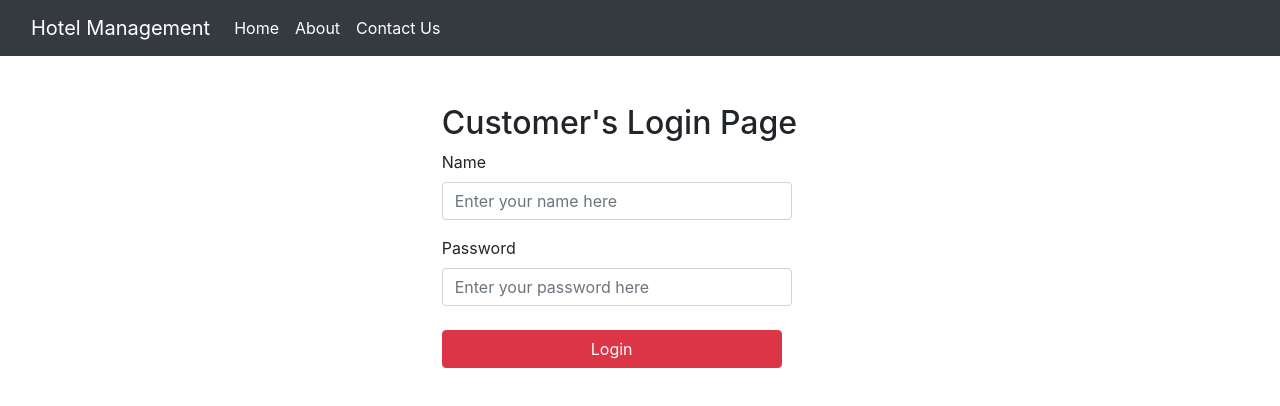
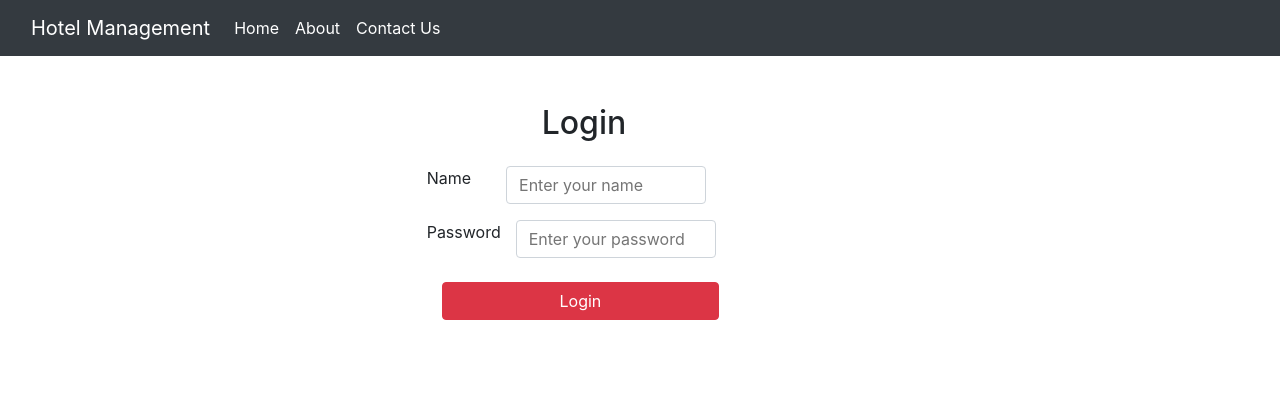
Before and after one commit to Nitin1604/HotelManagement, a React (Create React App) app: page / in a window 1280 px wide. Shown: the top 406 px of the page. Built offline with nearby package versions, Linux system fonts and the light colour scheme.

Commit message:
Code of login.js

```diff
--- a/src/App.css
+++ b/src/App.css
@@ -1,9 +1,5 @@
 .h2{
     color:springgreen
-}
-/* Login.js loginClass */
-.loginClass {
-    width: 340px;
 }
 /* Contact.js submitClass */
 .submitClass{
@@ -13,3 +9,28 @@
 .navbarClass {
     width: 123%;
 }
+
+/* login.js css for form-control1 */
+.form-control1 {
+    width: 200px;
+    margin-left: 20px;
+    padding: 0.375rem 0.75rem;
+    color: #245689;
+    background-color: #fff;
+    border: 1px solid #ced4da;
+    border-radius: 0.25rem;
+}
+
+/* login.js css for form-control2*/
+.form-control2 {
+    width: 200px;
+    margin-right: 14px;
+    padding: 0.375rem 0.75rem;
+    color: #245689;
+    background-color: #fff;
+    border: 1px solid #ced4da;
+    border-radius: 0.25rem;
+}
+.heading_h2 {
+    margin-left: 100px;
+}
--- a/src/Components/login.js
+++ b/src/Components/login.js
@@ -10,15 +10,18 @@ const LoginComponent = () => {
 
                 {/* form will start here */}
                 <form>
-                    <h2>Customer's Login Page</h2>
+                            <h2 className="heading_h2">Login</h2>
 
                     {/* Name block will start here */}
                     <div className='row'>
                         <div className="col-sm-4">
                             <div className="form-group">
-                                <label for="exampleInputName">Name</label>
-                                <input className="form-control" id="exampleInputName" placeholder="Enter your name here" />
-
+                                <div className="row my-3">
+                                    <label for="exampleInputName">Name</label>
+                                    <div className="col-sm-10">
+                                        <input className="form-control1" id="exampleInputName" placeholder="Enter your name" />
+                                    </div>
+                                </div>
                             </div>
                         </div>
                     </div>
@@ -28,8 +31,12 @@ const LoginComponent = () => {
                     <div className="row">
                         <div className="col-sm-4">
                             <div className="form-group">
-                                <label for="exampleInputPassword1">Password</label>
-                                <input type="password" className="form-control" id="exampleInputPassword1" placeholder="Enter your password here" />
+                                <div className="row">
+                                    <label for="exampleInputPassword1">Password</label>
+                                    <div className="col-sm-8">
+                                        <input type="password" className="form-control2" id="exampleInputPassword1" placeholder="Enter your password" />
+                                    </div>
+                                </div>
                             </div>
                         </div>
                     </div>
@@ -37,7 +44,7 @@ const LoginComponent = () => {
 
                     {/* Submit Button block start here */}
                     <div className='my-2 login_css'>
-                        <button type="login" className="btn btn-danger loginClass">Login</button>
+                        <button type="login" className="btn btn-danger col-sm-3">Login</button>
                     </div>
                     {/* Submit Button block ends here */}
 
```
